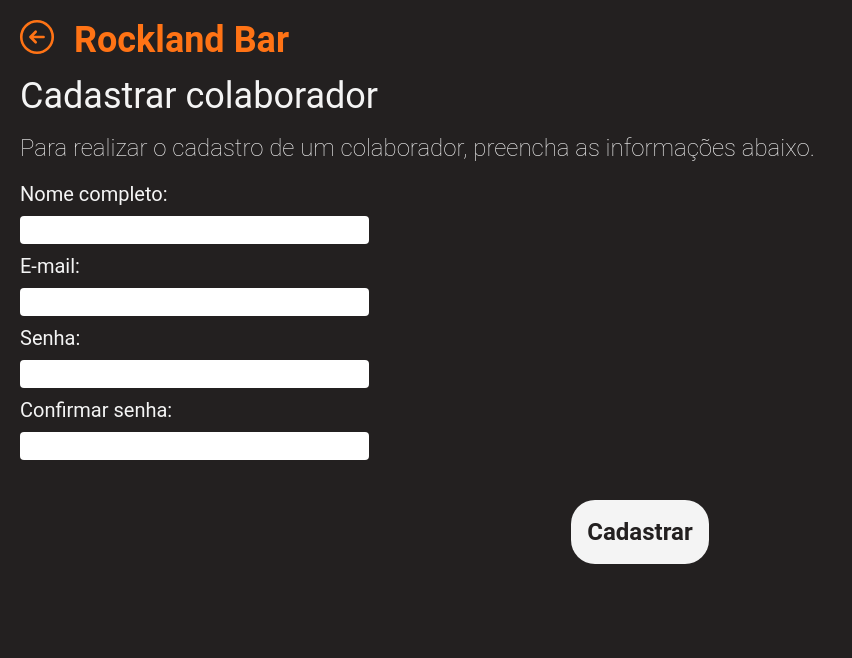
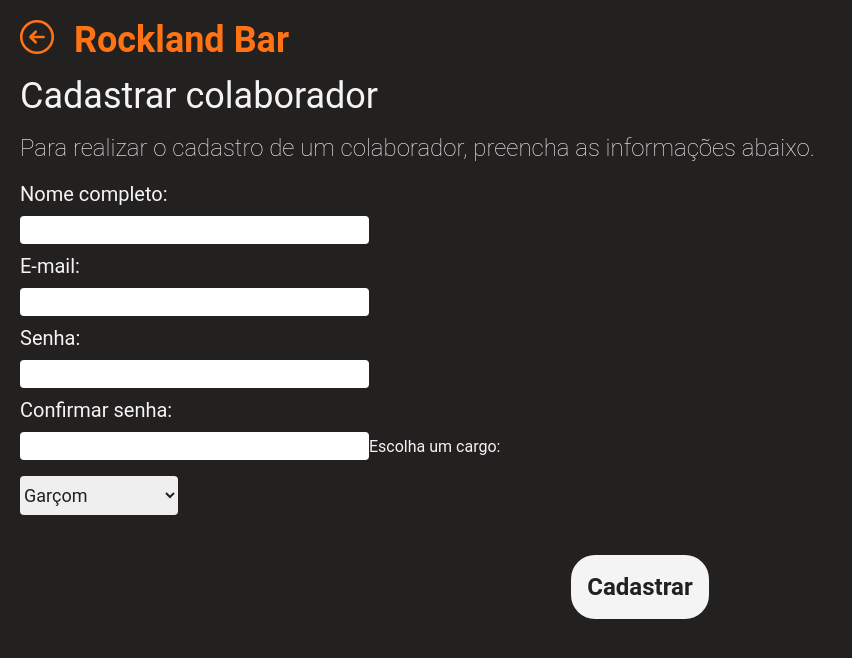
Before and after one commit to Koemyy/cardapio-digital-company, a React (Vite) app: page / in a window 1280 px wide. Shown: the top 658 px of the page, without its empty margins (0-852 px from the left). Built offline with nearby package versions, Linux system fonts and the light colour scheme.

Commit message:
Adicionei dropdown com cargos

```diff
--- a/src/pages/cadastrarColaborador.tsx
+++ b/src/pages/cadastrarColaborador.tsx
@@ -17,23 +17,36 @@ function CadastrarColaborador() {
     return (
         <div className="text-white-300 mx-5 my-4">
             <h1 className="text-3xl md:text-4xl mb-4">Cadastrar colaborador</h1>
-            <p className="pb-4 md:text-2xl font-extralight">Para realizar o cadastro de um colaborador, preencha as informações abaixo.</p>
+            <p className="pb-4 md:text-2xl font-extralight">Para realizar o cadastro de um colaborador, preencha as
+                informações abaixo.</p>
             <form className="" action="">
                 <label className="md:text-xl" form="nome-colaborador">Nome completo: </label>
                 <br/>
-                <input name="nome-colaborador" id="nome-colaborador" size={30} className="my-2 text-black-500 text-lg rounded"/>
+                <input name="nome-colaborador" id="nome-colaborador" size={30}
+                       className="my-2 text-black-500 text-lg rounded"/>
                 <br/>
                 <label className="md:text-xl" form="email-colaborador">E-mail: </label>
                 <br/>
-                <input type="email" name="email-colaborador" id="email-colaborador" size={30} className="my-2 text-black-500 text-lg rounded"/>
+                <input type="email" name="email-colaborador" id="email-colaborador" size={30}
+                       className="my-2 text-black-500 text-lg rounded"/>
                 <br/>
                 <label className="md:text-xl" form="senha-colaborador">Senha: </label>
                 <br/>
-                <input type="password" name="senha-colaborador" id="senha-colaborador" size={30} className="my-2 text-black-500 text-lg rounded"/>
+                <input type="password" name="senha-colaborador" id="senha-colaborador" size={30}
+                       className="my-2 text-black-500 text-lg rounded"/>
                 <br/>
                 <label className="md:text-xl" form="confirmarsenha-colaborador">Confirmar senha: </label>
                 <br/>
-                <input type="password" name="confirmarsenha-colaborador" id="confirmarsenha-colaborador" size={30} className="my-2 text-black-500 text-lg rounded"/>
+                <input type="password" name="confirmarsenha-colaborador" id="confirmarsenha-colaborador" size={30}
+                       className="my-2 text-black-500 text-lg rounded"/>
+                <label form="selectList">Escolha um cargo:</label>
+                <br/>
+                <select className="my-2 py-2 text-black-500 text-lg rounded" name="selectList" id="selectList">
+                    <option value="garcom">Garçom</option>
+                    <option value="chefe-de-cozinha">Chefe de cozinha</option>
+                    <option value="caixa">Caixa</option>
+                    <option value="gerente">Gerente</option>
+                </select>
             </form>
             <div className="flex items-center content-center justify-center pt-4">
                 <button onClick={notificationPopUp}
```
Also changed, not shown: src/components/IconFuncionalidade.tsx (added), src/pages/home.tsx (added).
